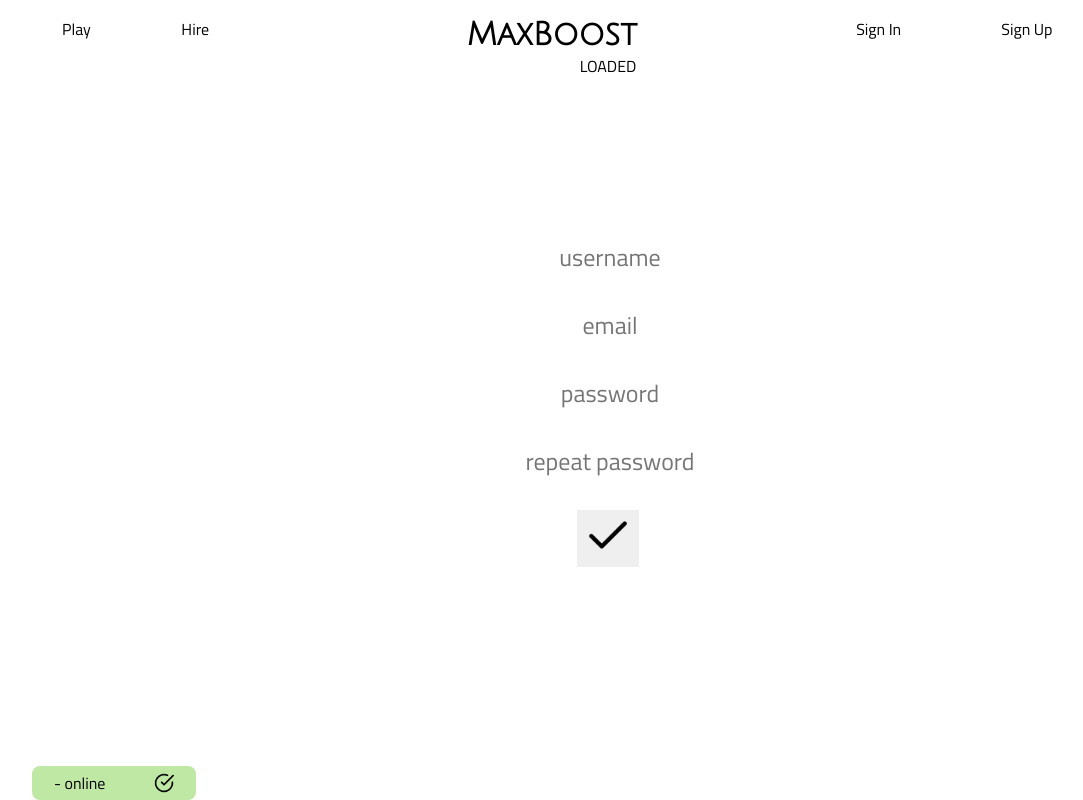
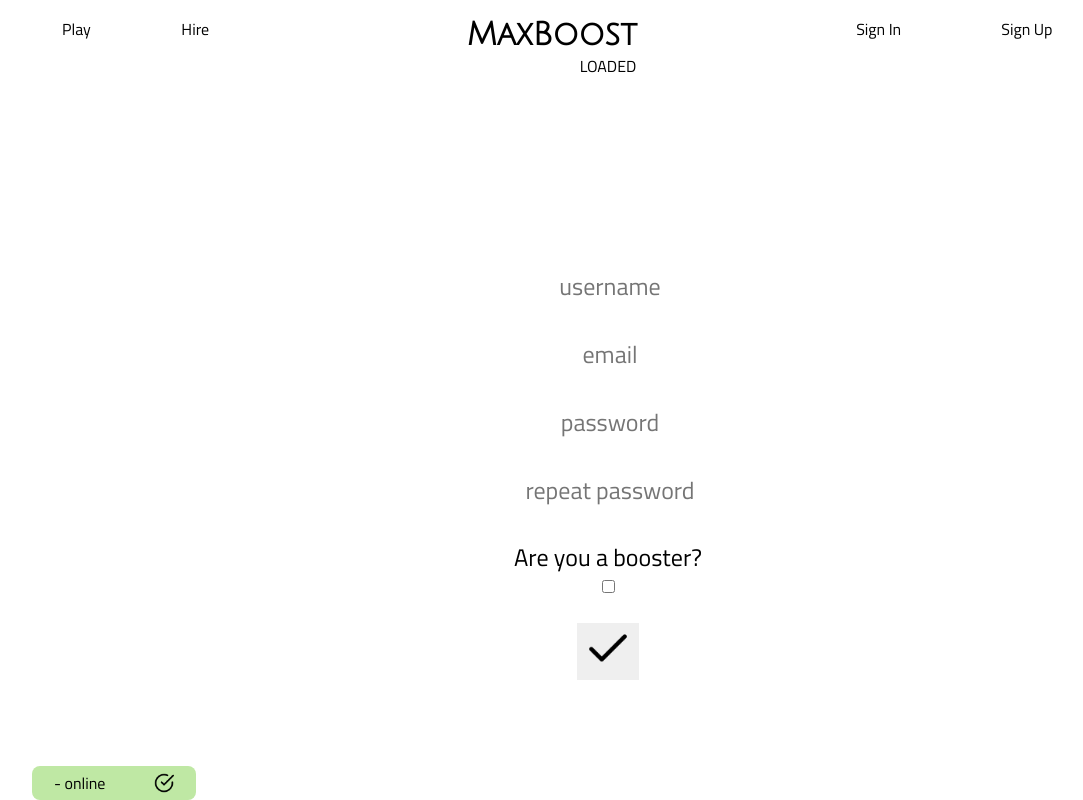
Before and after one commit to michelepeixoto/MaxBoost, a Django app: page /signup in a window 1280 px wide. Shown: the whole page, without its empty margins (32-1115 px from the left). Run offline with Django 3.2, Linux system fonts and the light colour scheme; some web fonts are replaced.

Commit message:
Adds option to select being booster to sign up form Redirects user to their profile upon successful sign up

```diff
--- a/main/forms.py
+++ b/main/forms.py
@@ -20,15 +20,24 @@
                 'border: none;' \
                 'width: 100%;'
         model = User
-        fields = ['username', 'email', 'password', 'password2']
+        fields = ['username', 'email', 'password', 'password2', 'is_booster', 'hire_price']
         widgets = {'username': forms.TextInput(attrs={'placeholder': 'username',
+                                                      'id': 'username',
                                                       'style': style}),
                    'email': forms.EmailInput(attrs={'placeholder': 'email',
+                                                    'id': 'email',
                                                     'style': style}),
                    'password': forms.PasswordInput(attrs={'placeholder': 'password',
+                                                          'id': 'password1',
                                                           'style': style}),
                    'password2': forms.PasswordInput(attrs={'placeholder': 'repeat password',
-                                                          'style': style})}
+                                                           'id': 'password2',
+                                                          'style': style}),
+                   'is_booster': forms.CheckboxInput(attrs={'id': 'is_booster',
+                                                            'style': 'font-size: 400%; '
+                                                                     'margin-bottom: 30px;'}),
+                   'hire_price': forms.NumberInput(attrs={'id': 'hire_price',
+                                                          'style': style + 'display: none;'})}
 
     def clean(self):
         cleaned_data = super().clean()
--- a/main/static/script.js
+++ b/main/static/script.js
@@ -17,14 +17,22 @@
     }
 });
 
+function showElement(element_id){
+    document.getElementById(element_id).style.display = "inherit";
+}
+
+function hideElement(element_id){
+    document.getElementById(element_id).style.display = "none";
+}
+
 function showOnline(){
-    document.getElementById("show-online").style.display = "inherit";
-    document.getElementById("show-online-btns").style.display = "inherit";
+    showElement("show-online");
+    showElement("show-online-btns");
 }
 
 function hideOnline(){
-    document.getElementById("show-online").style.display = "none";
-    document.getElementById("show-online-btns").style.display = "none";
+    hideElement("show-online");
+    hideElement("show-online-btns");
 }
 
 function showSignin(){
@@ -39,7 +47,7 @@
 }
 
 function hideSignin(){
-    document.getElementById("signin").style.display = "none";
+    hideElement("signin");
     document.getElementById("signin-btn").style.backgroundColor = "transparent";
 }
 
--- a/main/templates/base.html
+++ b/main/templates/base.html
@@ -8,6 +8,8 @@
     <link href="https://fonts.googleapis.com/css?family=Advent+Pro|Fira+Sans+Extra+Condensed|Julius+Sans+One|PT+Sans|Tajawal|Titillium+Web" rel="stylesheet">
     <link href="{% static 'style.css' %}" rel="stylesheet"/>
     <script src="{% static 'script.js' %}"></script>
+    <script src="https://ajax.googleapis.com/ajax/libs/jquery/3.3.1/jquery.min.js"></script>
+    {% block js %}{% endblock %}
 </head>
 <body {% if most_played %} style="background-image: url('/media/{{ most_played }}');
                                 background-size: cover;
--- a/main/templates/signup.html
+++ b/main/templates/signup.html
@@ -3,13 +3,45 @@
 
 {% block title %} - Sign Up{% endblock %}
 
+{% block js %}
+<script>
+    function showHirePrice(){
+        var is_booster_checkbox = document.getElementById('is_booster')
+        if (is_booster_checkbox.checked){
+            showElement('hire_price');
+            showElement('hire_price_label');
+        }
+        else {
+            hideElement('hire_price');
+            hideElement('hire_price_label');
+        }
+    }
+
+    $(document).ready(function() {
+        $('#is_booster').change(showHirePrice);
+    });
+</script>
+{% endblock %}
+
 {% block content %}
 <form id="signup-form" action="/signup" method="post">
     {% csrf_token %}
     {% for field in signup_form %}
-        <div class="form-field">
-            {{ field }}
-        </div>
+    {% if field.name == 'is_booster' %}
+    <label style="font-size: x-large;">Are you a booster?</label>
+    <div class="form-field">
+        {{ field }}
+    </div>
+    {% elif field.name == 'hire_price' %}
+    <label id="hire_price_label" style="font-size: x-large; display: none;">Hire Price</label>
+    <div class="form-field">
+        {{ field }}
+    </div>
+    {% else %}
+    <div class="form-field">
+        {{ field }}
+    </div>
+    {% endif %}
     {% endfor %}
     <button type="submit" class="submit-btn">
         <img src="static/img/icons/set2/Y.png" class="y-btn">
--- a/main/views.py
+++ b/main/views.py
@@ -1,4 +1,4 @@
-from django.shortcuts import render
+from django.shortcuts import render, redirect
 from .forms import SignInForm, SignUpForm, PlayForm
 from .models import Game, User, GameStat
 
@@ -40,8 +40,7 @@
         signin_form = SignInForm(request.POST)
         if signup_form.is_valid():
             signup_form.save()
-            return render(request, 'signup.html', {'signup_form': signup_form,
-                                                   'signin_form': signin_form})
+            return redirect('/profile/{}'.format(signup_form.cleaned_data['username']))
     else:
         signup_form = SignUpForm()
         signin_form = SignInForm()
```
